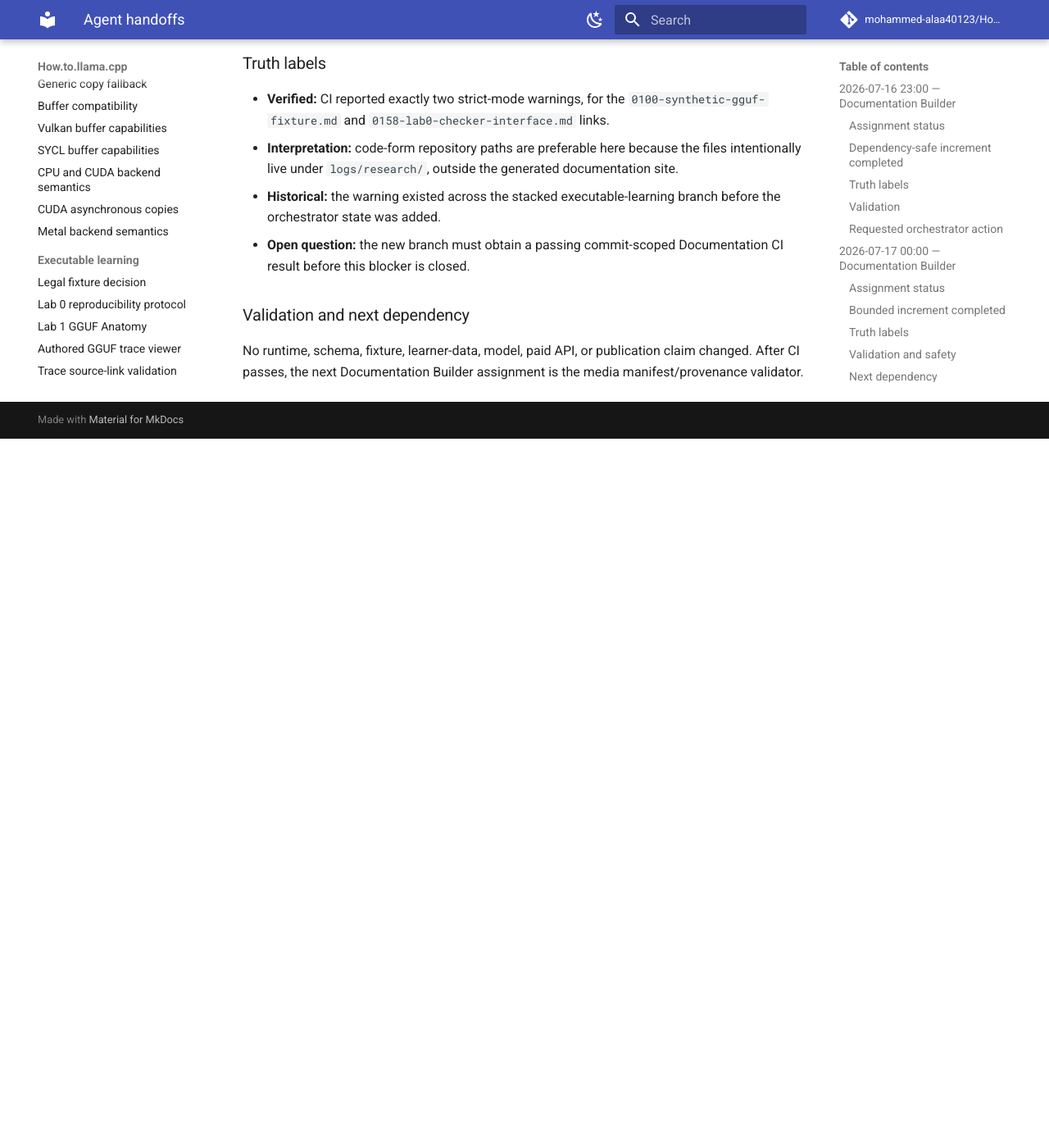
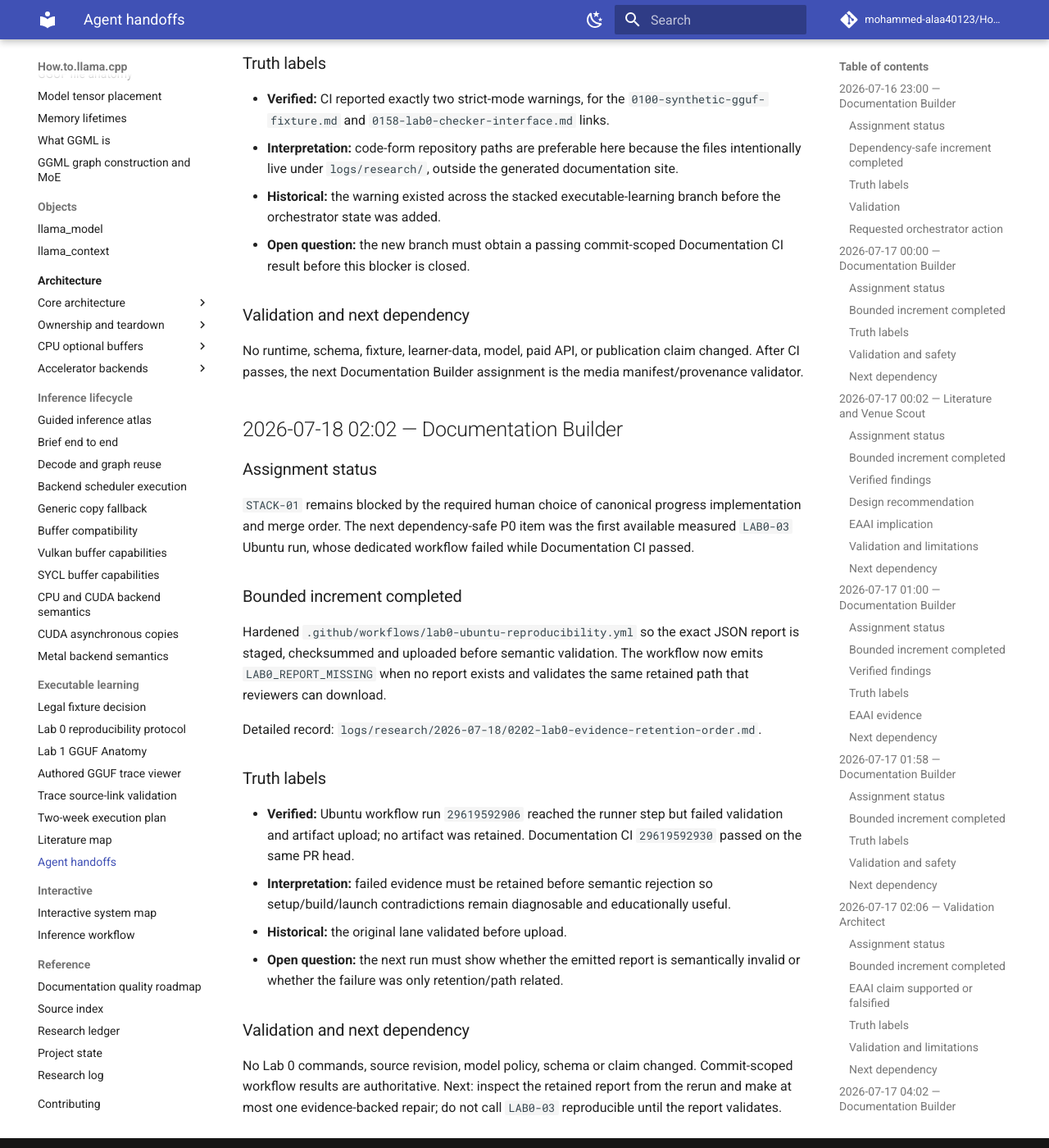
Before and after one commit to mohammed-alaa40123/How.to.llama.cpp, an MkDocs documentation site: the page built from docs/publication/agent-handoffs.md, in a window 1280 px wide and 1400 px high, scrolled down 8737 px. Shown: the whole window at 82% size. Built offline with MkDocs 1.6.1 and Material for MkDocs 9.7.7, drawn with Linux system fonts in a browser that asks for light colours; comment, search, counter and statistics services are not loaded; before the commit the page ends 9272 px from its top, so only the background shows below that.

Commit message:
Handoff Lab 0 evidence-retention repair

```diff
--- a/docs/publication/agent-handoffs.md
+++ b/docs/publication/agent-handoffs.md
@@ -233,3 +233,26 @@ Replaced two Markdown links from `docs/publication/agent-handoffs.md` to run not
 ### Validation and next dependency
 
 No runtime, schema, fixture, learner-data, model, paid API, or publication claim changed. After CI passes, the next Documentation Builder assignment is the media manifest/provenance validator.
+
+## 2026-07-18 02:02 — Documentation Builder
+
+### Assignment status
+
+`STACK-01` remains blocked by the required human choice of canonical progress implementation and merge order. The next dependency-safe P0 item was the first available measured `LAB0-03` Ubuntu run, whose dedicated workflow failed while Documentation CI passed.
+
+### Bounded increment completed
+
+Hardened `.github/workflows/lab0-ubuntu-reproducibility.yml` so the exact JSON report is staged, checksummed and uploaded before semantic validation. The workflow now emits `LAB0_REPORT_MISSING` when no report exists and validates the same retained path that reviewers can download.
+
+Detailed record: `logs/research/2026-07-18/0202-lab0-evidence-retention-order.md`.
+
+### Truth labels
+
+- **Verified:** Ubuntu workflow run `29619592906` reached the runner step but failed validation and artifact upload; no artifact was retained. Documentation CI `29619592930` passed on the same PR head.
+- **Interpretation:** failed evidence must be retained before semantic rejection so setup/build/launch contradictions remain diagnosable and educationally useful.
+- **Historical:** the original lane validated before upload.
+- **Open question:** the next run must show whether the emitted report is semantically invalid or whether the failure was only retention/path related.
+
+### Validation and next dependency
+
+No Lab 0 commands, source revision, model policy, schema or claim changed. Commit-scoped workflow results are authoritative. Next: inspect the retained report from the rerun and make at most one evidence-backed repair; do not call `LAB0-03` reproducible until the report validates.
```
